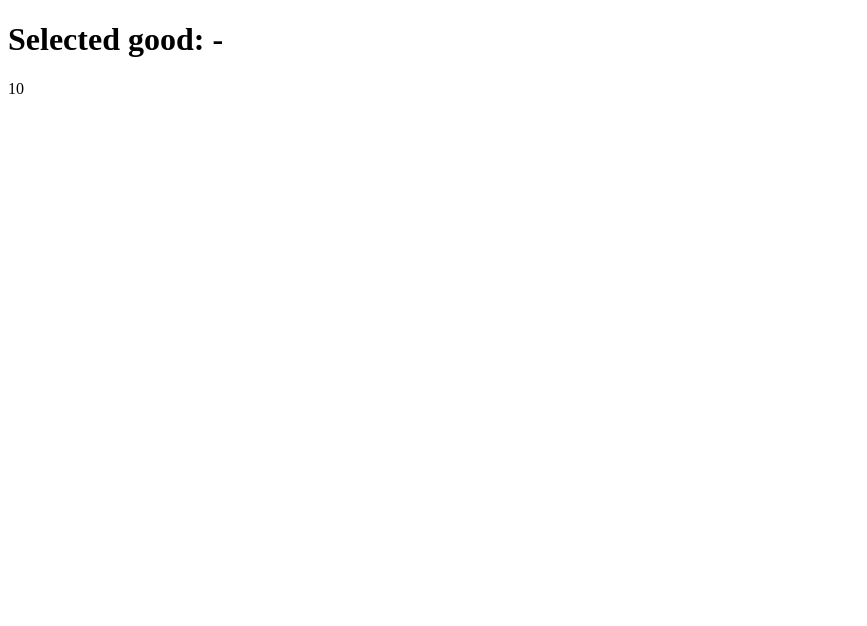
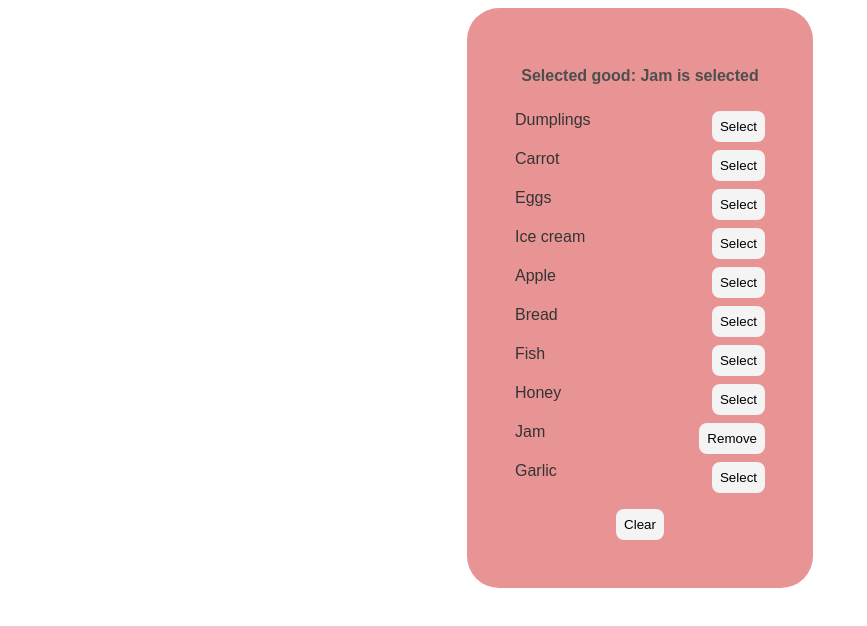
Before and after one commit to mate-academy/react_goods-selector, a React (Create React App) app: page / in a window 1280 px wide. Shown: the top 626 px of the page, without its empty margins (0-867 px from the left). Built offline with nearby package versions, Linux system fonts and the light colour scheme.

Commit message:
Solution

```diff
--- a/package.json
+++ b/package.json
@@ -17,7 +17,7 @@
     "@mate-academy/cypress-tools": "^1.0.4",
     "@mate-academy/eslint-config-react": "*",
     "@mate-academy/eslint-config-react-typescript": "*",
-    "@mate-academy/scripts": "^1.2.1",
+    "@mate-academy/scripts": "^1.2.3",
     "@mate-academy/students-ts-config": "*",
     "@mate-academy/stylelint-config": "*",
     "@types/node": "^17.0.23",
--- a/src/App.scss
+++ b/src/App.scss
@@ -1 +1,50 @@
 // styles go here
+.App {
+  box-sizing: border-box;
+  display: flex;
+  flex-direction: column;
+  justify-content: center;
+  align-items: center;
+  gap: 1rem;
+  max-width: fit-content;
+  padding: 3rem;
+  margin: auto;
+
+  background-color: rgb(233, 148, 148);
+  border-radius: 2rem;
+  font-family: Arial, Helvetica, sans-serif;
+}
+
+.title {
+  text-align: center;
+  color: rgb(78, 78, 78);
+  font-size: 1rem;
+}
+
+.list {
+  display: flex;
+  flex-direction: column;
+  gap: 0.5rem;
+  margin: 0;
+  padding: 0;
+  min-width: 250px;
+
+  list-style: none;
+
+  &__item {
+    display: flex;
+    justify-content: space-between;
+    color: rgb(52, 52, 52);
+  }
+
+  &__button {
+    border: none;
+    padding: 0.5rem;
+    background-color: rgb(244, 244, 244);
+    border-radius: 0.5rem;
+
+    &:hover {
+      background-color: bisque;
+    }
+  }
+}
--- a/src/App.tsx
+++ b/src/App.tsx
@@ -1,3 +1,4 @@
+/* eslint-disable no-console */
 import React from 'react';
 import './App.scss';
 
@@ -14,11 +15,99 @@ const goodsFromServer: string[] = [
   'Garlic',
 ];
 
-const App: React.FC = () => (
-  <div className="App">
-    <h1>Selected good: -</h1>
-    {goodsFromServer.length}
-  </div>
-);
+type Props = {};
+
+type State = {
+  selectedGoods: string[];
+};
+
+class App extends React.Component<Props, State> {
+  state = {
+    selectedGoods: ['Jam'],
+  };
+
+  addGood = (item: string) => {
+    this.setState((prevState) => {
+      const result = [...prevState.selectedGoods, item];
+
+      return {
+        selectedGoods: result,
+      };
+    });
+  };
+
+  removeGood = (item: string) => {
+    this.setState((prevState) => {
+      if (prevState.selectedGoods.length === 1) {
+        return {
+          selectedGoods: [],
+        };
+      }
+
+      const index = this.state.selectedGoods.indexOf(item);
+      const result = [
+        ...prevState.selectedGoods.splice(0, index),
+        ...prevState.selectedGoods.splice(index),
+      ];
+
+      return {
+        selectedGoods: result,
+      };
+    });
+  };
+
+  resetSelected = () => {
+    this.setState({ selectedGoods: [] });
+  };
+
+  render() {
+    const { selectedGoods } = this.state;
+    let renderMessage = 'No goods';
+
+    if (selectedGoods.length > 1) {
+      renderMessage = `${selectedGoods.slice(0, -1).join(', ')} and ${selectedGoods[selectedGoods.length - 1]} are`;
+    } else if (selectedGoods.length === 1) {
+      renderMessage = `${selectedGoods[0]} is`;
+    }
+
+    return (
+      <div className="App">
+        <h1 className="title">
+          {`Selected good: ${renderMessage} selected`}
+        </h1>
+
+        <ul className="list">
+          {goodsFromServer.map(good => {
+            const isActive = this.state.selectedGoods.includes(good);
+
+            return (
+              <li key={good} className="list__item">
+                {good}
+                <button
+                  type="button"
+                  onClick={isActive
+                    ? () => this.removeGood(good)
+                    : () => this.addGood(good)}
+                  className="list__button"
+                >
+                  {isActive ? 'Remove' : 'Select'}
+                </button>
+
+              </li>
+            );
+          })}
+        </ul>
+
+        <button
+          type="button"
+          onClick={this.resetSelected}
+          className="list__button"
+        >
+          Clear
+        </button>
+      </div>
+    );
+  }
+}
 
 export default App;
```
Also changed, not shown: 2 other files (tests, documents, lock files or other folders).
